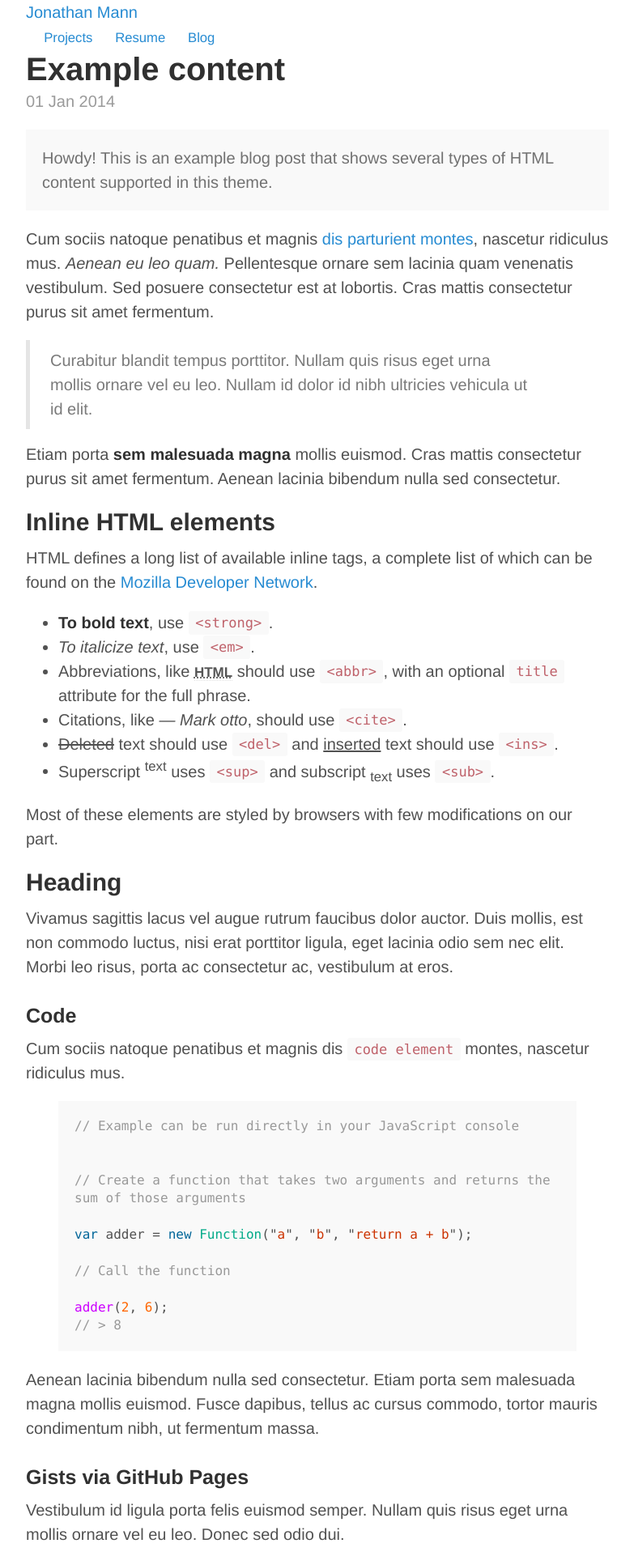
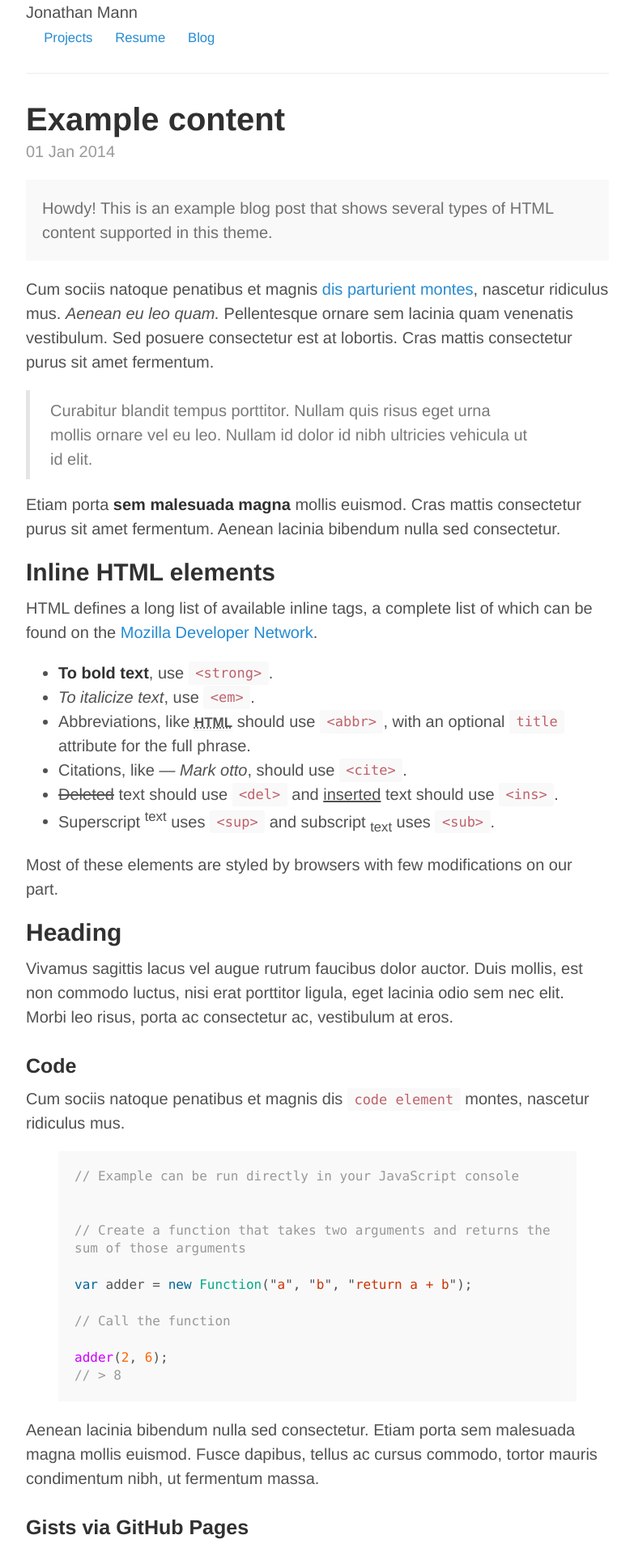
Before and after one commit to jonathanmann/jonathanmann.github.io, a Jekyll site: the page built from index.html, in a window 1280 px wide. Shown: the top 1917 px of the page at 81% size, without its empty margins (248-1031 px from the left). Built offline with Jekyll 4.4.1, drawn with Linux system fonts in a browser that asks for light colours; the list of posts is cut into pages by our own code.

Commit message:
add hr divide

```diff
--- a/_layouts/default.html
+++ b/_layouts/default.html
@@ -31,7 +31,7 @@
 			{% endfor %}
 		</div>
       </header>
-
+	  <hr />
       <main>
         {{ content }}
       </main>
--- a/public/css/jonathanmann.css
+++ b/public/css/jonathanmann.css
@@ -1 +1,5 @@
-.jm-title{size:4em;}
+.jm-title{size:4em; color: #505050;}
+
+.jm-title a {
+  color: #505050;
+}
```
